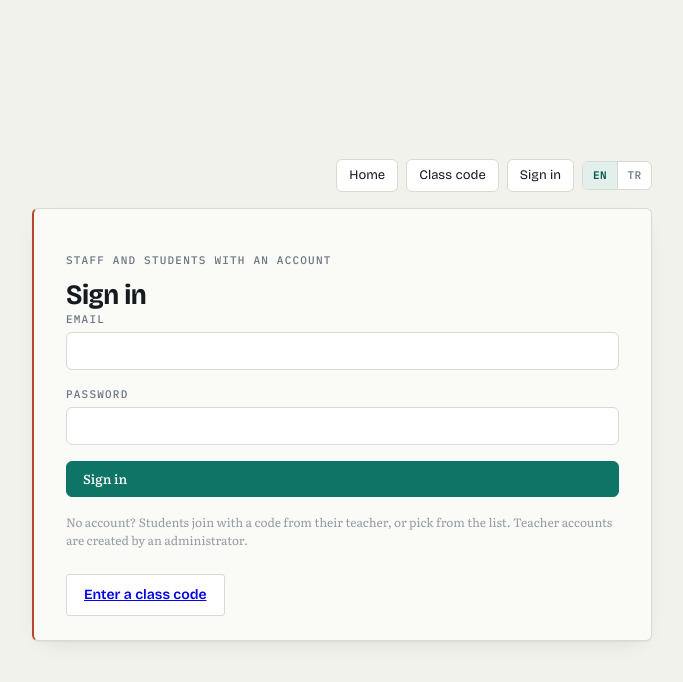
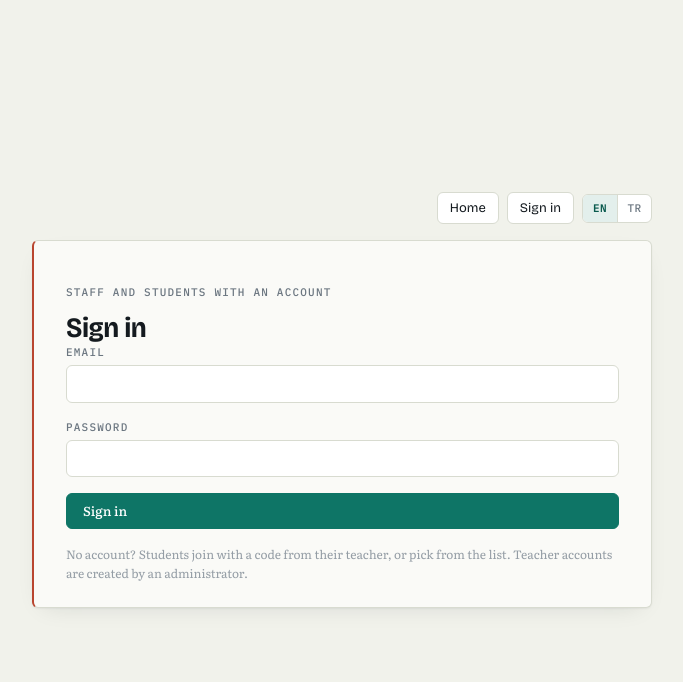
Before and after one commit to canberkakartuna/feedback_evaluator, a React (Vite) app: page /signin in a window 1280 px wide. Shown: the top 682 px of the page, without its empty margins (298-981 px from the left). Built offline with nearby package versions, Linux system fonts and the light colour scheme.

Commit message:
Refactor TopBar component usage: remove 'join' prop from SignIn and StudentLayout

```diff
--- a/src/routes/SignIn.jsx
+++ b/src/routes/SignIn.jsx
@@ -1,5 +1,5 @@
 import { useState } from 'react'
-import { Link, Navigate, useLocation, useNavigate } from 'react-router-dom'
+import { Navigate, useLocation, useNavigate } from 'react-router-dom'
 import { landingFor, useAuth } from '../lib/auth'
 import { useT } from '../lib/i18n'
 import TopBar from '../components/TopBar'
@@ -51,7 +51,7 @@ export default function SignIn() {
     <main className="en-page">
       {/* No "My console" here — nobody is signed in yet, and no sign-out for the
           same reason. Home and the language switch are the useful pair. */}
-      <TopBar who={false} join />
+      <TopBar who={false} />
       <div className="en-card">
         <p className="eyebrow">{t('signin.eyebrow')}</p>
         <h1 className="en-title">{t('signin.title')}</h1>
@@ -101,14 +101,6 @@ export default function SignIn() {
         <p className="cs-hint" style={{ marginTop: 'var(--s-4)' }}>
           {t('signin.noAccount')} {t('signin.staffAccounts')}
         </p>
-
-        {/* No "start as a student" here — Home in the bar above already goes
-            there, and two buttons to one place read as two destinations. */}
-        <div className="en-actions">
-          <Link className="en-btn" to="/join">
-            {t('entry.pick.enterCode')}
-          </Link>
-        </div>
       </div>
     </main>
   )
--- a/src/routes/student/StudentLayout.jsx
+++ b/src/routes/student/StudentLayout.jsx
@@ -111,7 +111,7 @@ export default function StudentLayout() {
   if (needsWho && working !== 'anon') {
     return (
       <main className="en-page">
-        <TopBar join />
+        <TopBar />
         <div className="en-card">
           <p className="eyebrow">
             {t('entry.step', { current: stepOf('who'), total: steps.length })}
@@ -151,7 +151,7 @@ export default function StudentLayout() {
   if (needsWho && !named) {
     return (
       <main className="en-page">
-        <TopBar join />
+        <TopBar />
         <div className="en-card">
           <p className="eyebrow">
             {t('entry.step', { current: stepOf('nickname'), total: steps.length })}
@@ -209,7 +209,7 @@ export default function StudentLayout() {
   /* 3 — the work. */
   return (
     <main className="en-page">
-      <TopBar join />
+      <TopBar />
       <Outlet
         context={{
           /** Anonymous only: a signed-in session is labelled by its account. */
```
